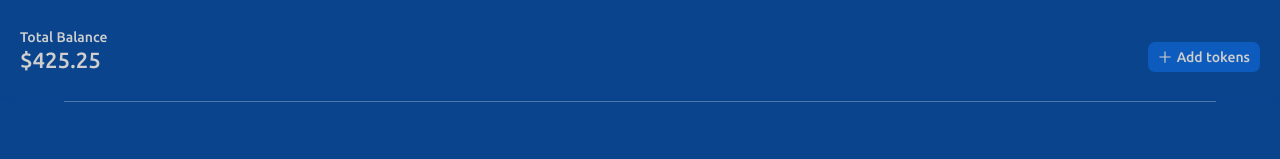
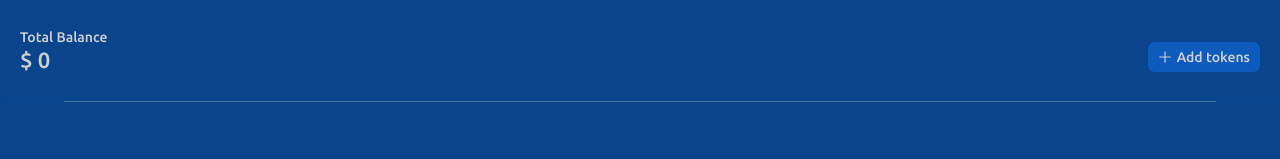
Before and after one commit to Naytin/currency-app, a React (Create React App) app: page / in a window 1280 px wide. Shown: the top 159 px of the page. Built offline with nearby package versions, Linux system fonts and the light colour scheme.

Commit message:
display profit for all assets and total balance

```diff
--- a/src/components/Cryptocurrencies.tsx
+++ b/src/components/Cryptocurrencies.tsx
@@ -52,7 +52,7 @@ const Cryptocurrencies = () => {
                                        title={'CHANGES 24H'}
                                        value={returnToFixed(coin.quote.USD.percent_change_24h,2) + '%'}
                                        className={`cryptocurrency-overview-change
-                                       ${coin.quote.USD.percent_change_24h < 0 ? 'low' : 'up'}`}/>
+                                       ${coin.quote.USD.percent_change_24h < 0 ? 'short' : 'long'}`}/>
                             <Statistic prefix={'$'} title={'PRICE'} value={returnToFixed(coin.quote.USD.price, 2)}
                                        className="cryptocurrency-overview-price"/>
                         </Col>
--- a/src/components/Header.tsx
+++ b/src/components/Header.tsx
@@ -2,12 +2,15 @@ import React, {useEffect, useState} from 'react';
 import {Col, Typography} from 'antd'
 import {HomeOutlined, PlusOutlined} from "@ant-design/icons";
 import {Link, useLocation} from 'react-router-dom';
+import {useTypedSelector} from "../hooks/storeHooks";
+import {selectTotalProfit} from "../store/selectors";
 
 const {Text} = Typography
 
 const Header = () => {
     const location = useLocation();
     const [isHome, setIsHome] = useState<boolean>(location.pathname === '/');
+    const totalBalance = useTypedSelector(selectTotalProfit);
 
     useEffect(() => {
         setIsHome(location.pathname === '/')
@@ -20,7 +23,7 @@ const Header = () => {
                     Total Balance
                 </Text>
                 <Text className="total-balance-count">
-                    $425.25
+                    $ {totalBalance}
                 </Text>
             </Col>
             <Col span={12} className="add-token-control">
--- a/src/components/Portfolio.tsx
+++ b/src/components/Portfolio.tsx
@@ -1,7 +1,7 @@
 import React, {memo} from 'react';
 import {Link} from 'react-router-dom';
 import {Avatar, Button, Col, Modal, Row, Statistic, Tooltip} from 'antd'
-import {CloseOutlined, ExclamationCircleOutlined, PlusOutlined, DollarOutlined} from '@ant-design/icons';
+import {CloseOutlined, ExclamationCircleOutlined, PlusOutlined} from '@ant-design/icons';
 import {useTypedSelector} from "../hooks/storeHooks";
 import {selectApp, selectPortfolio} from "../store/selectors";
 import Loader from "./common/Loader";
@@ -51,12 +51,17 @@ const Portfolio = () => {
                                         <Avatar className="portfolio-overview-image"
                                                 src={defaultImage}/>
                                         <Statistic title={'TOTAL VALUE'}
-                                                   value="$0.00"
-                                                   className="portfolio-overview-profit"/>
-                                        <Statistic prefix={''} title={'PROFIT/LOSS'} suffix={<DollarOutlined/>}
-                                                   value="0"
-                                                   className="portfolio-overview-profit"/>
-                                        <Statistic prefix={'$'} title={`0 ${coin.symbol}`}
+                                                   value={coin.profit.totalValue}
+                                                   className="portfolio-overview-total"/>
+                                        <Statistic prefix={coin.profit.profit
+                                            ? <span className={`portfolio-overview-profit-mod
+                                            ${coin.profit.changes ? 'long' : 'short'}`}>+{coin.profit.percentage}%</span>
+                                            : ''}
+                                                   title={'PROFIT/LOSS'}
+                                                   value={`$${coin.profit.profit}`}
+                                                   className={`portfolio-overview-profit`}/>
+                                        <Statistic prefix={'$'}
+                                                   title={`${coin.profit.numberOfCoins} ${coin.symbol}`}
                                                    value={returnToFixed(coin.quote.USD.price, 2)}
                                                    className="portfolio-overview-cost"/>
                                     </Link>
--- a/src/index.tsx
+++ b/src/index.tsx
@@ -16,6 +16,7 @@ const localState = getLocalStorage('portfolio')
 if (localState.length > 0) {
     //countProfit - function that calculates all coins, profits, changes and packs into an object
     const calculatedProfit = countProfit(localState)
+    console.log('get')
     store.dispatch(setFromLocalStorage(calculatedProfit))
 }
 
--- a/src/services/countProfit.ts
+++ b/src/services/countProfit.ts
@@ -1,10 +1,9 @@
 import {CryptoCurrencyListing, QuoteType, TransactionType} from "./types";
+import {checkCost, reduceValue, returnToFixed} from "./helpers";
 
 export const countProfit = (coins: CryptoCurrencyListing[]) => {
-
     return coins.map((coin) =>
         ({...coin, profit: calculationOfProfit(coin.transactions, coin.quote, coin.id)})
-
     );
 }
 
@@ -15,17 +14,17 @@ const calculationOfProfit = (
 ) => {
     const {price, percent_change_24h} = quote.USD
     const numberOfCoins = reduceValue(transaction.map((tr) => +tr.coins));
-    const coinValue = reduceValue(transaction.map(tr => +tr.cost));
-    const cost = reduceValue(transaction.map(tr => +tr.coins * +tr.cost))
-    const profit = reduceValue(transaction.map(tr => +tr.coins * price))
-    const percentage = checkCost(cost, cost);
+    const totalValue = returnToFixed(reduceValue(transaction.map(tr => +tr.coins * price)),3);
+    const cost = reduceValue(transaction.map(tr => +tr.coins * +tr.cost));
+    const profit = returnToFixed(totalValue - cost, 3);
+    const percentage = returnToFixed(checkCost(totalValue, cost),2);
     const changes24h = percent_change_24h;
-    const changes = changes24h >= 0;
+    const changes = percentage >= 0;
 
     return {
         id,
         numberOfCoins,
-        coinValue,
+        totalValue,
         cost,
         profit,
         percentage,
@@ -34,17 +33,3 @@ const calculationOfProfit = (
         changes,
     };
 };
-
-
-const reduceValue = (arr: Array<number>) => {
-    if (arr.length === 0) return 0
-
-    return arr.reduce((acc, cur) => acc + cur, 0)
-}
-
-const checkCost = (value: number, cost: number) => {
-    if (cost === 0) return cost;
-    const division = value / cost;
-
-    return (division - 1) * 100;
-};
--- a/src/services/helpers.ts
+++ b/src/services/helpers.ts
@@ -1,8 +1,21 @@
-export const returnToFixed = (value: number | string, digits: number) => {
+export const returnToFixed = (value: number | string, digits: number): number => {
     if (typeof value === 'number') {
-        return value > 1 ? value.toFixed(digits) : value.toFixed(digits + digits)
+        return value > 1 ? Number(value.toFixed(digits)) : Number(value.toFixed(digits + digits))
     } else {
         const temp = Number(value)
-        return temp > 1 ? temp.toFixed(digits) : temp.toFixed(digits + digits)
+        return temp > 1 ? Number(temp.toFixed(digits)) : Number(temp.toFixed(digits + digits))
     }
 }
+
+export const reduceValue = (arr: Array<number>) => {
+    if (arr.length === 0) return 0
+
+    return arr.reduce((acc, cur) => acc + cur, 0)
+}
+
+export const checkCost = (value: number, cost: number) => {
+    if (cost === 0) return cost;
+    const division = value / cost;
+
+    return (division - 1) * 100;
+};
--- a/src/services/types.ts
+++ b/src/services/types.ts
@@ -24,7 +24,7 @@ export type TransactionType = {
 export type ProfitType = {
     id: number;
     numberOfCoins: number;
-    coinValue: number;
+    totalValue: number;
     cost: number;
     profit: number;
     percentage: number;
--- a/src/store/reducers/portfolioReducer.ts
+++ b/src/store/reducers/portfolioReducer.ts
@@ -31,7 +31,18 @@ const slice = createSlice({
     initialState,
     reducers: {
         setCoinToState: (state, action: PayloadAction<CryptoCurrencyListing>) => {
-            state.portfolio.push({...action.payload, transactions: []})
+            const profit = {
+                id: action.payload.id,
+                numberOfCoins: 0,
+                totalValue: 0,
+                cost: 0,
+                profit: 0,
+                percentage: 0,
+                changes24h: 0,
+                price: 0,
+                changes: true,
+            };
+            state.portfolio.push({...action.payload, transactions: [], profit: profit })
         },
         setFromLocalStorage: (state, action: PayloadAction<CryptoCurrencyListing[]>) => {
             state.portfolio = action.payload
--- a/src/store/selectors.ts
+++ b/src/store/selectors.ts
@@ -1,7 +1,15 @@
 import {RootState} from "./store";
 import {CryptoCurrencyListing} from "../services/types";
+import {createDraftSafeSelector} from "@reduxjs/toolkit";
+import {reduceValue} from "../services/helpers";
 
 export const selectPortfolio = (state: RootState) => state.portfolio
+export const selectTotalProfit = createDraftSafeSelector(
+    selectPortfolio, (state) =>  {
+        let result = [] as Array<number>
+        return reduceValue(state.portfolio.map(coin => coin.profit.totalValue))
+    }
+)
 
 //TODO need refactoring #3 - selectCurrency
 export const selectCurrency = (state: RootState, coin: string): CryptoCurrencyListing[] => {
--- a/src/styles/styles.scss
+++ b/src/styles/styles.scss
@@ -108,7 +108,7 @@
       }
     }
 
-    &-profit, &-cost {
+    &-profit, &-cost, &-total {
       text-align: right;
       width: 35%;
 
@@ -124,6 +124,19 @@
         @include media('<600px') {
           font-size: 13px;
         }
+      }
+    }
+    &-profit-mod.short  {
+      color: red !important;
+    }
+
+    &-profit-mod.long {
+        color: green !important;
+    }
+
+    &-total {
+      @include media('<600px') {
+        display: none;
       }
     }
     &-delete {
@@ -196,11 +209,11 @@
 
     }
 
-    &-change.low > .ant-statistic-content {
+    &-change.short > .ant-statistic-content {
       color: red !important;
     }
 
-    &-change.up > .ant-statistic-content {
+    &-change.long > .ant-statistic-content {
       color: green !important;
     }
 
```
